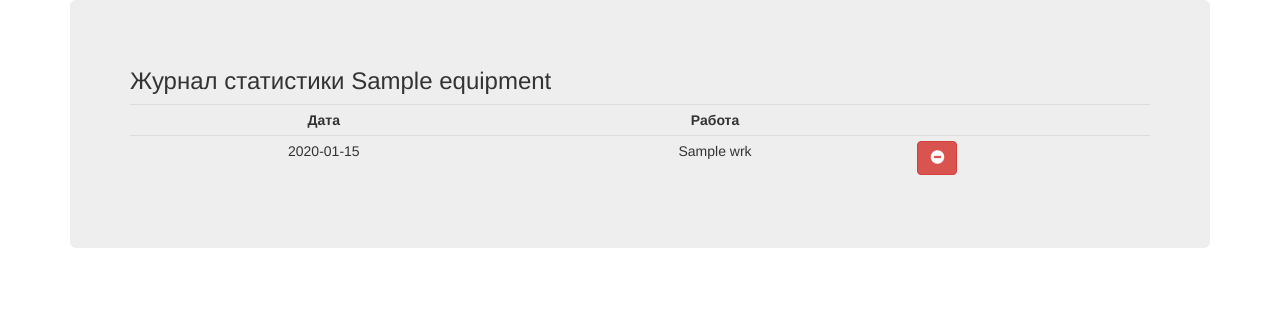
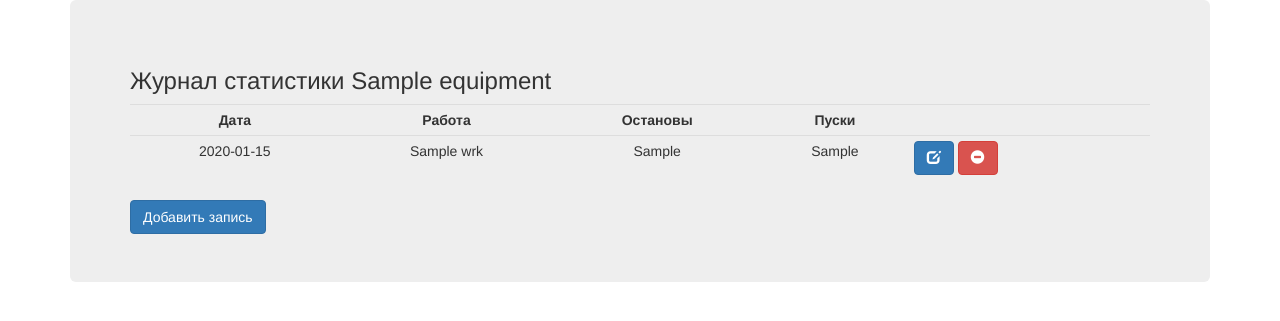
Before and after one commit to Igelinmist/etools, a Django app: template etools/apps/uptime/templates/uptime/show.html in a window 1280 px wide. Shown: the top 321 px of the page. Run offline with Django 3.2, Linux system fonts and the light colour scheme; the template is opened without the code that fills it: most values are stand-ins (such as "Sample title", 1, 10 or a date in 2020); parts of the project's set-up code (start-up, migrations or seed data) failed here and were passed over; some libraries are stand-ins or nearby versions.

Commit message:
Record controll full cicle

```diff
--- a/etools/apps/uptime/templates/uptime/show.html
+++ b/etools/apps/uptime/templates/uptime/show.html
@@ -12,6 +12,8 @@
                 <th rowspan="2" class="text-center">Резерв</th>
                 <th colspan="4" class="text-center">Ремонт</th>
                 <th rowspan="2" class="text-center">Реконструкция</th>
+                <th rowspan="2" class="text-center">Остановы</th>
+                <th rowspan="2" class="text-center">Пуски</th>
                 <th rowspan="2"></th>
             </tr>
             <tr>
@@ -30,8 +32,13 @@
                 <td class="text-center">{{ rec.krm }}</td>
                 <td class="text-center">{{ rec.srm }}</td>
                 <td class="text-center">{{ rec.rcd }}</td>
+                <td class="text-center">{{ rec.down_cnt }}</td>
+                <td class="text-center">{{ rec.up_cnt }}</td>
                 <td>
-                <a href="{% url 'uptime:record_delete' journal.id rec.id %}" class="btn btn-danger" onclick="return confirm('Уверены, что хотите удалить запись?')">
+                    <a href="{% url 'uptime:record_edit' journal.id rec.id %}" class="btn btn-primary">
+                        <span class="glyphicon glyphicon-edit"></span>
+                    </a>
+                    <a href="{% url 'uptime:record_delete' journal.id rec.id %}" class="btn btn-danger">
                         <span class="glyphicon glyphicon-minus-sign"></span>
                     </a>
                 </td>
@@ -42,13 +49,21 @@
                 <th class="text-center">Дата</th>
                 <th class="text-center">Работа</th>
                 <th class="text-center">Горячий резерв</th>
+                <th class="text-center">Остановы</th>
+                <th class="text-center">Пуски</th>
                 <th></th>
             </tr>
             <tr>
                 <td class="text-center">{{ rec.date }}</td>
                 <td class="text-center">{{ rec.work }}</td>
                 <td class="text-center">{{ rec.hrs }}</td>
-                <td><a href="{% url 'uptime:record_delete' journal.id rec.id %}" class="btn btn-danger">
+                <td class="text-center">{{ rec.down_cnt }}</td>
+                <td class="text-center">{{ rec.up_cnt }}</td>
+                <td>
+                    <a href="{% url 'uptime:record_edit' journal.id rec.id %}" class="btn btn-primary">
+                        <span class="glyphicon glyphicon-edit"></span>
+                    </a>
+                    <a href="{% url 'uptime:record_delete' journal.id rec.id %}" class="btn btn-danger">
                         <span class="glyphicon glyphicon-minus-sign"></span>
                     </a>
                 </td>
@@ -57,16 +72,27 @@
             <tr>
                 <th class="text-center">Дата</th>
                 <th class="text-center">Работа</th>
+                <th class="text-center">Остановы</th>
+                <th class="text-center">Пуски</th>
                 <th></th>
             </tr>
             <tr>
                 <td class="text-center">{{ rec.rdate }}</td>
                 <td class="text-center">{{ rec.wrk }}</td>
-                <td><a href="{% url 'uptime:record_delete' journal.id rec.id %}" class="btn btn-danger">
+                <td class="text-center">{{ rec.down_cnt }}</td>
+                <td class="text-center">{{ rec.up_cnt }}</td>
+                <td>
+                    <a href="{% url 'uptime:record_edit' journal.id rec.id %}" class="btn btn-primary">
+                        <span class="glyphicon glyphicon-edit"></span>
+                    </a>
+                    <a href="{% url 'uptime:record_delete' journal.id rec.id %}" class="btn btn-danger">
                         <span class="glyphicon glyphicon-minus-sign"></span>
                     </a>
                 </td>
             </tr>
         {% endif %}
     </table>
+    {% if not journal.stat_by_parent %}
+        <a href="{% url 'uptime:record_new' journal.id %}" class="btn btn-primary">Добавить запись</a><br />
+    {% endif %}
 {% endblock content %}
--- a/etools/apps/uptime/urls.py
+++ b/etools/apps/uptime/urls.py
@@ -8,4 +8,7 @@ urlpatterns = [
     url(r'^(?P<journal_id>[0-9]+)/$', journal_views.show, name='show'),
     url(r'^(?P<journal_id>\d+)/record_new$', journal_views.record_new, name='record_new'),
     url(r'^(?P<journal_id>\d+)/record_edit/(?P<record_id>\d+)$', journal_views.record_edit, name='record_edit'),
+    url(r'^(?P<journal_id>\d+)/record_delete/(?P<record_id>\d+)$',
+        journal_views.record_delete,
+        name='record_delete'),
 ]
```
Also changed, not shown: etools/apps/uptime/models/journal_models.py (+22 -0 lines), etools/apps/uptime/templates/uptime/confirm_record_delete.html (added, +8 -0 lines), etools/apps/uptime/views/journal_views.py (+14 -6 lines).
